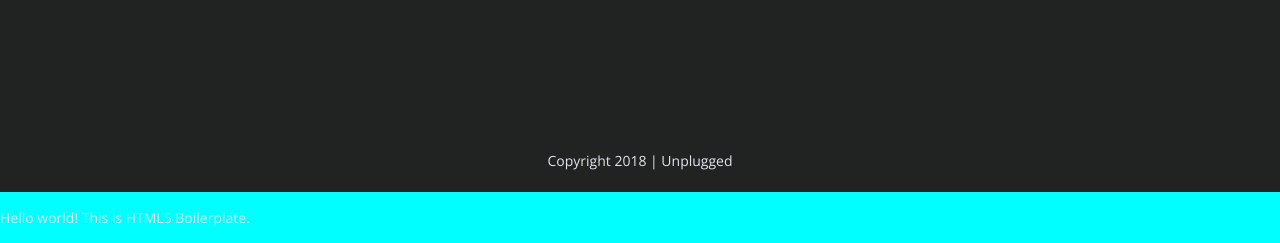
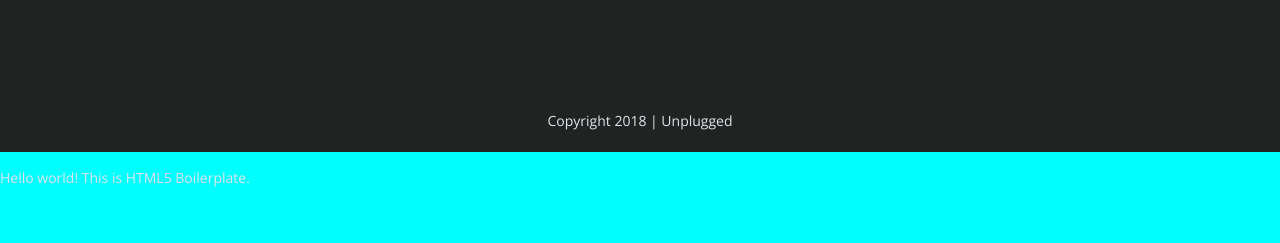
Before and after one commit to vanesa5/206-unplugged, a website: page about/index.html in a window 1280 px wide. Shown: the part 1665-1908 px from the top of the page. After the commit the page ends 1868 px from the top, so only its background shows below. Drawn offline with nearby package versions, Linux system fonts and the light colour scheme.

Commit message:
Fixed copyright div

```diff
--- a/about/index.html
+++ b/about/index.html
@@ -118,8 +118,6 @@
   </div> <!--footer content-wrapper ends-->
 
   <div class="copyright">
-  </div>
-  <div class="copyright">
     <p>Copyright 2018 | Unplugged</p>
   </div>
 </footer>
```
